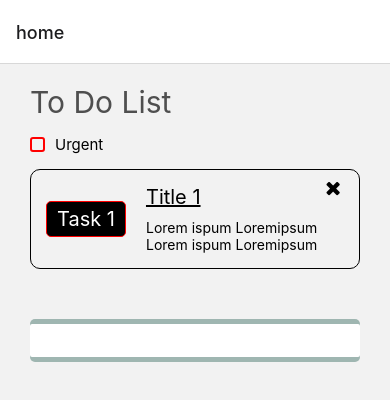
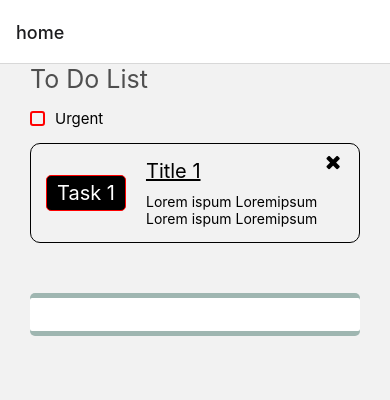
Before and after one commit to brandond98/todo, a React Native app: screen /home in a window 390 px wide. Shown: the top 400 px of the page. Built offline with nearby package versions, Linux system fonts and the light colour scheme.

Commit message:
style: update style of list page

```diff
--- a/components/styles.ts
+++ b/components/styles.ts
@@ -3,10 +3,9 @@ import { StyleSheet } from 'react-native';
 const styles = StyleSheet.create({
   container: {
     marginHorizontal: 30,
-    marginTop: 20,
   },
   header: {
-    fontSize: 30,
+    fontSize: 25,
     color: '#4f4f4f',
   },
 
```
